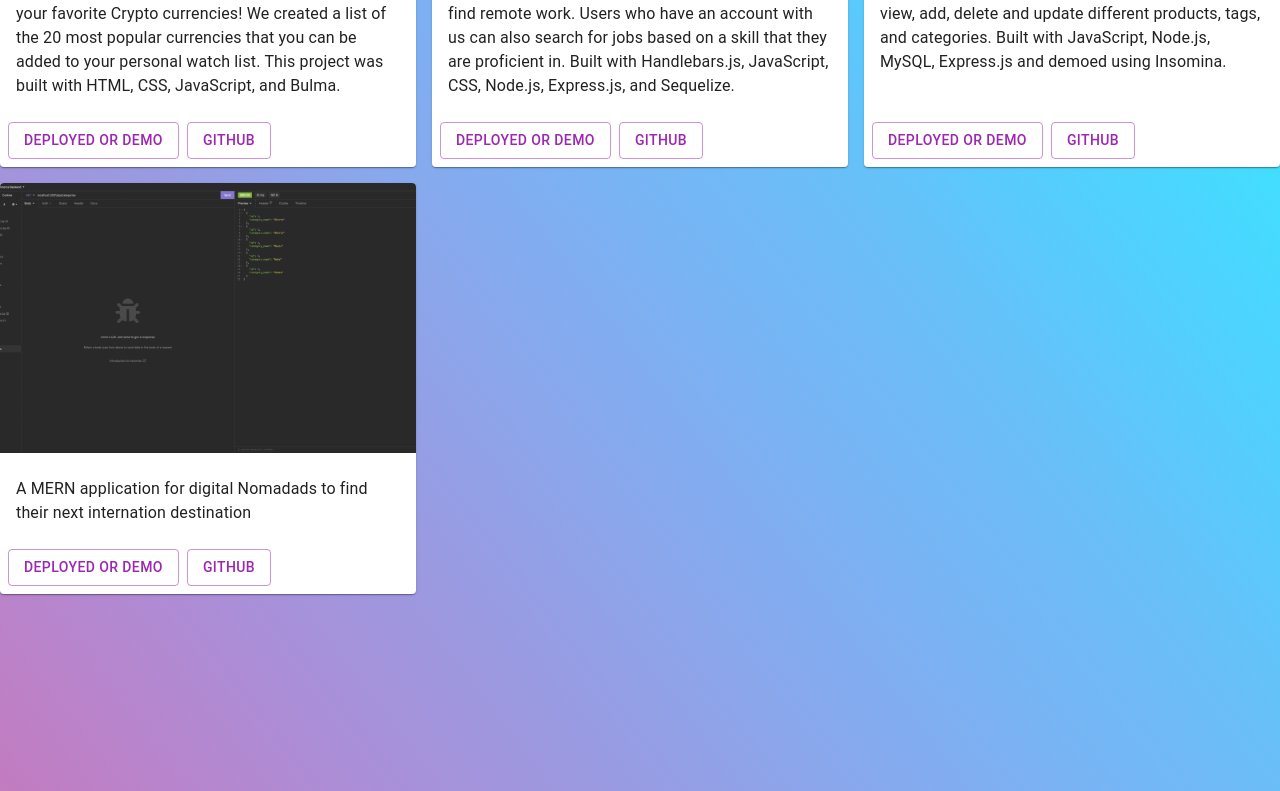
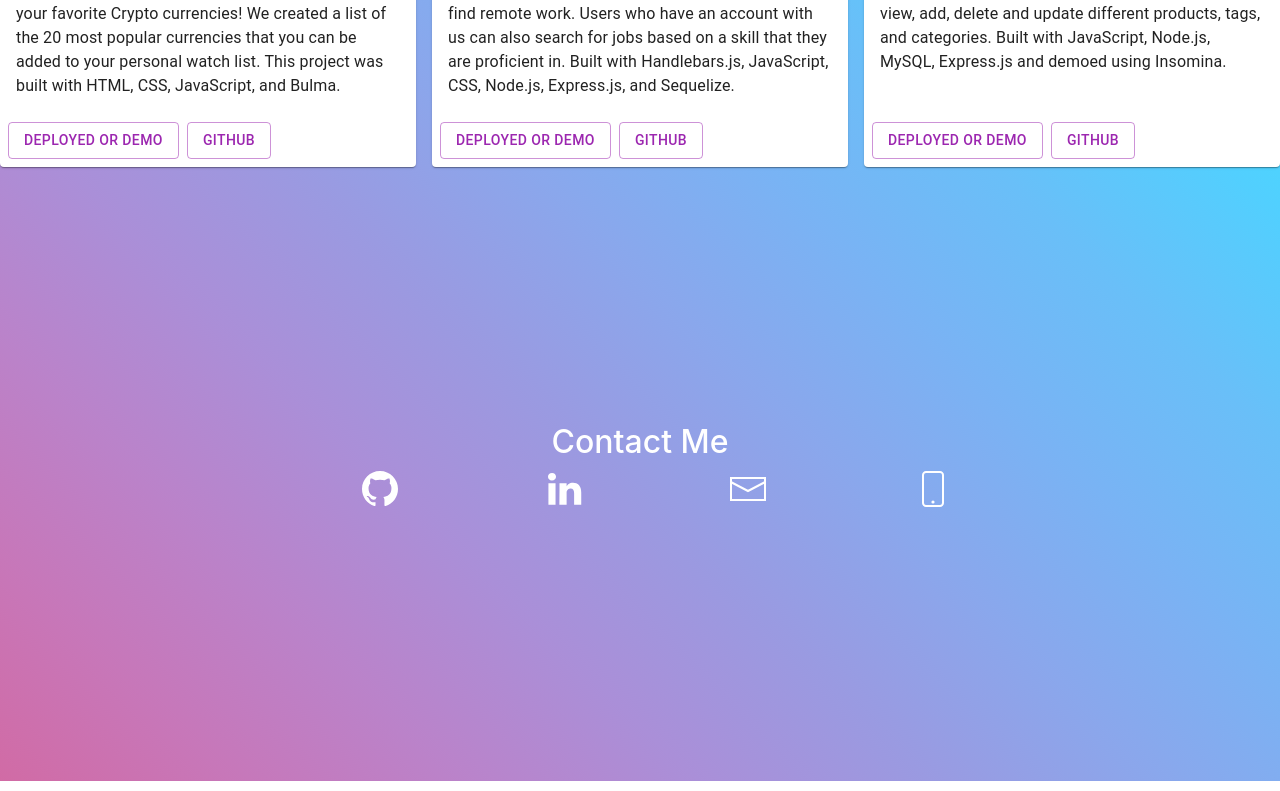
Before and after one commit to Brichardson117/brittney-react-portfolio, a React (Create React App) app in the folder brittney-portfolio/: page /projects in a window 1280 px wide. Shown: the part 459-1250 px from the top of the page. Built offline with nearby package versions, Linux system fonts and the light colour scheme.

Commit message:
removed container file

```diff
--- a/brittney-portfolio/src/componets/ProjectTemplate/index.js
+++ b/brittney-portfolio/src/componets/ProjectTemplate/index.js
@@ -35,15 +35,15 @@ function Projects() {
       src: require(`../../assets/projects/C.gif`)
 
     },
-    {
-      name: "Global-Tech-Nomad",
-      description:
-        "A MERN application for digital Nomadads to find their next internation destination ",
-      gitHubLink: "https://github.com/Brichardson117/improved-bassoon",
-      deployedLink: 'https://youtu.be/Yu8h0E0yCIc',
-      src: require(`../../assets/projects/C.gif`)
+    // {
+    //   name: "Global-Tech-Nomad",
+    //   description:
+    //     "A MERN application for digital Nomadads to find their next internation destination ",
+    //   gitHubLink: "https://github.com/Brichardson117/improved-bassoon",
+    //   deployedLink: 'https://youtu.be/Yu8h0E0yCIc',
+    //   src: require(`../../assets/projects/C.gif`)
 
-    },
+    // },
   ]
 }
 
```
Also changed, not shown: brittney-portfolio/src/Container.js (deleted, +0 -34 lines).
